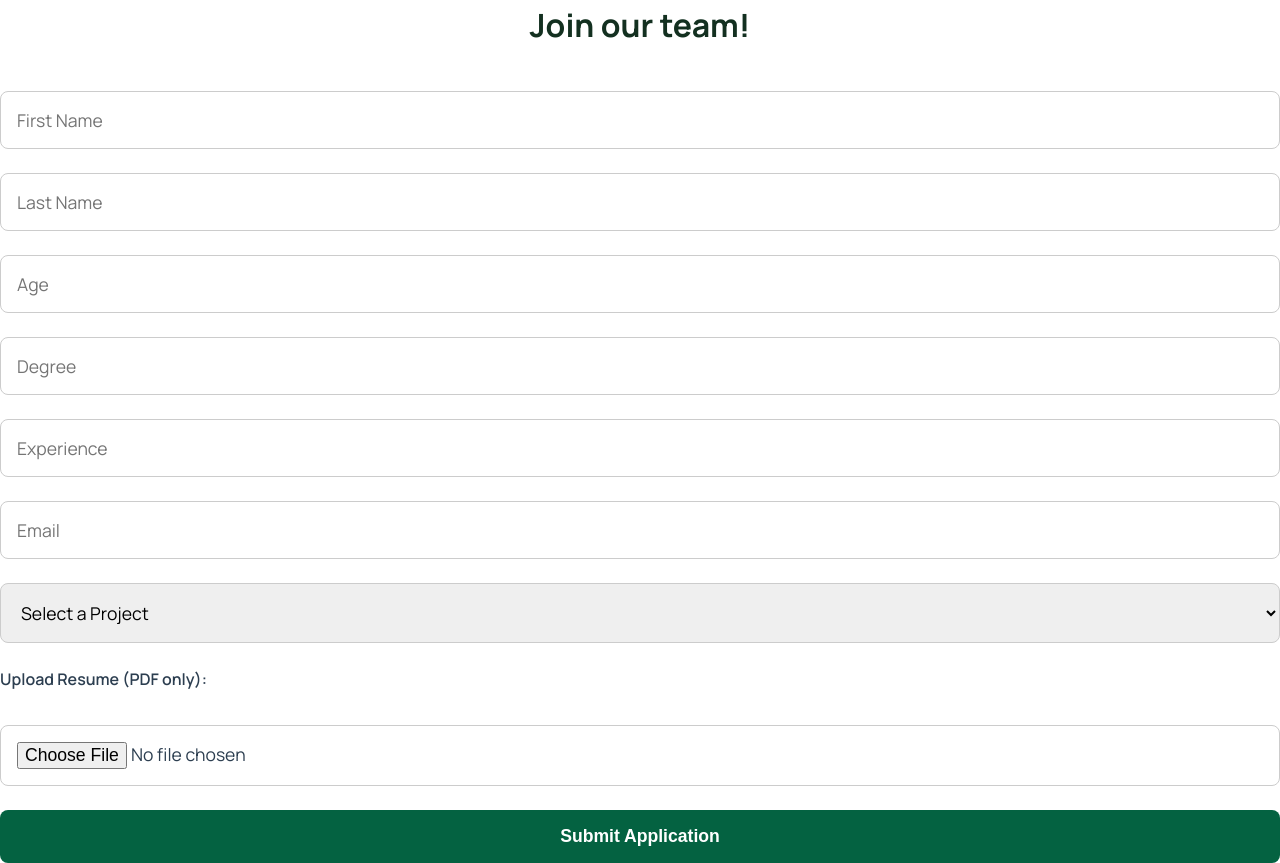
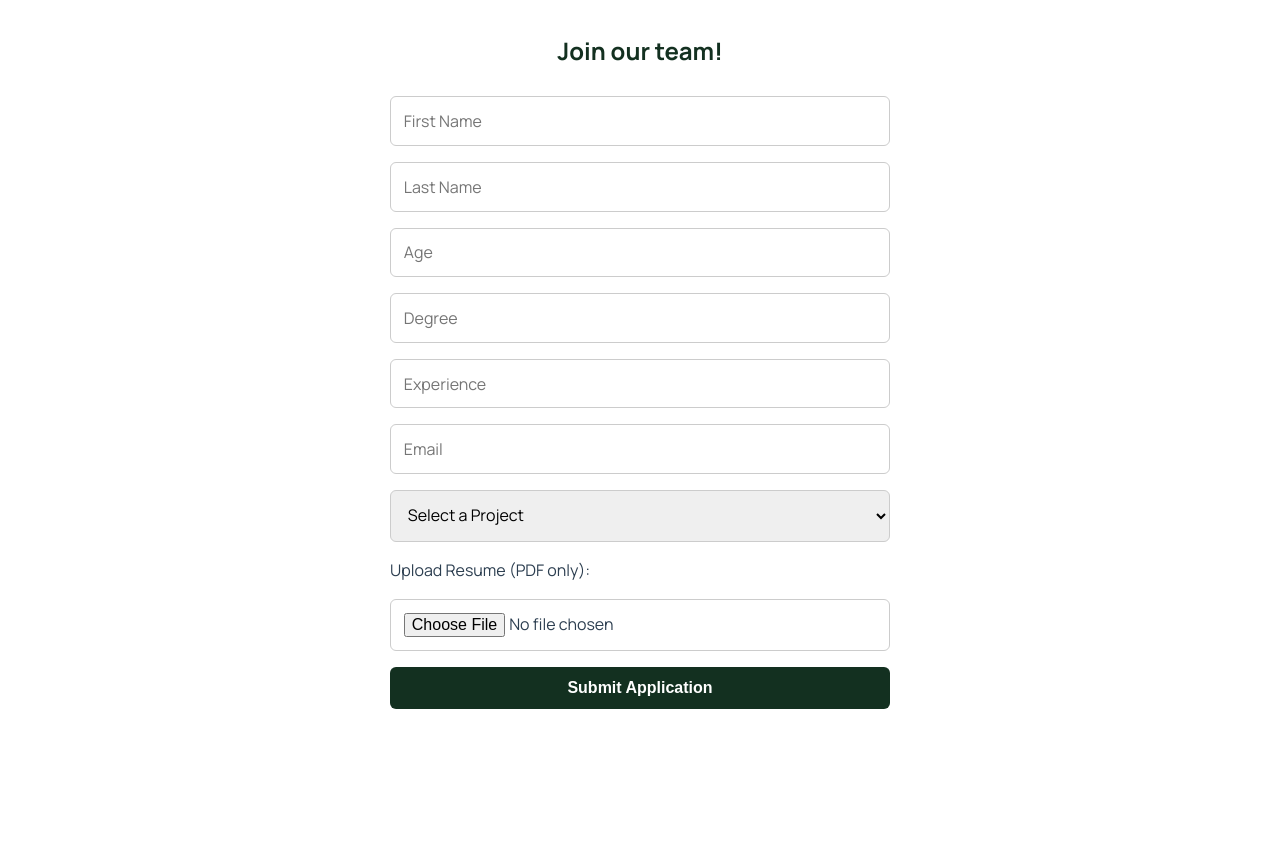
Before and after one commit to jbendoy/lifewood-site, a React (Vite) app: page /apply in a window 1280 px wide. After the commit the page ends 800 px from the top, so only its background shows below. Built offline with nearby package versions, Linux system fonts and the light colour scheme.

Commit message:
aaaaaaah

```diff
--- a/src/assets/ApplicationForm.css
+++ b/src/assets/ApplicationForm.css
@@ -1,66 +1,61 @@
-/* Popup Modal */
-.modal-content {
-  background-color: #ffffff;
-  padding: 3rem 4rem; /* more space inside */
-  border-radius: 12px;
-  width: 95%;        /* allow more width */
-  max-width: 1000px; /* bigger form modal */
-  max-height: 90vh;
-  overflow-y: auto;
-  position: relative;
-  box-shadow: 0 8px 30px rgba(0,0,0,0.25); /* formal shadow */
-  font-family: 'Manrope', Arial, sans-serif;
-}
-
-/* Application Form */
 .application-form {
+  max-width: 500px;
+  margin: 2rem auto;
   display: flex;
   flex-direction: column;
-  gap: 1.5rem;
-}
-
-.application-form h2 {
-  text-align: center;
-  font-size: 2rem;
-  font-weight: 700;
-  margin-bottom: 1rem;
-  color: #133020;
-}
-
-.application-form label {
-  font-weight: 600;
-  margin-bottom: 0.5rem;
-  display: block;
-  color: #2c3e50;
+  gap: 1rem;
 }
 
 .application-form input,
 .application-form select,
-.application-form textarea {
-  width: 100%;
-  padding: 1rem;
-  font-size: 1.1rem;
-  border-radius: 8px;
+.application-form button {
+  padding: 0.8rem;
+  font-size: 1rem;
+  border-radius: 6px;
   border: 1px solid #ccc;
 }
 
-.application-form textarea {
-  min-height: 200px; /* Experience field bigger */
-  resize: vertical;
-}
-
-.application-form button[type="submit"] {
-  padding: 1rem 2rem;
-  background-color: #046241;
+.application-form button {
+  cursor: pointer;
+  background-color: #4caf50;
   color: white;
   border: none;
-  border-radius: 8px;
-  font-weight: 600;
-  font-size: 1.1rem;
-  cursor: pointer;
   transition: background-color 0.3s;
 }
 
-.application-form button[type="submit"]:hover {
-  background-color: #034b32;
+.application-form button:hover {
+  background-color: #45a049;
 }
+
+/* Notification Popup */
+.notification-popup {
+  position: fixed;
+  top: 1rem;
+  left: 50%;
+  transform: translateX(-50%);
+  padding: 1rem 2rem;
+  border-radius: 8px;
+  color: white;
+  font-weight: bold;
+  z-index: 1000;
+  animation: slideDown 0.5s ease;
+}
+
+.notification-popup.success {
+  background-color: #4caf50;
+}
+
+.notification-popup.error {
+  background-color: #f44336;
+}
+
+@keyframes slideDown {
+  0% {
+    opacity: 0;
+    transform: translateX(-50%) translateY(-20px);
+  }
+  100% {
+    opacity: 1;
+    transform: translateX(-50%) translateY(0);
+  }
+}
```
